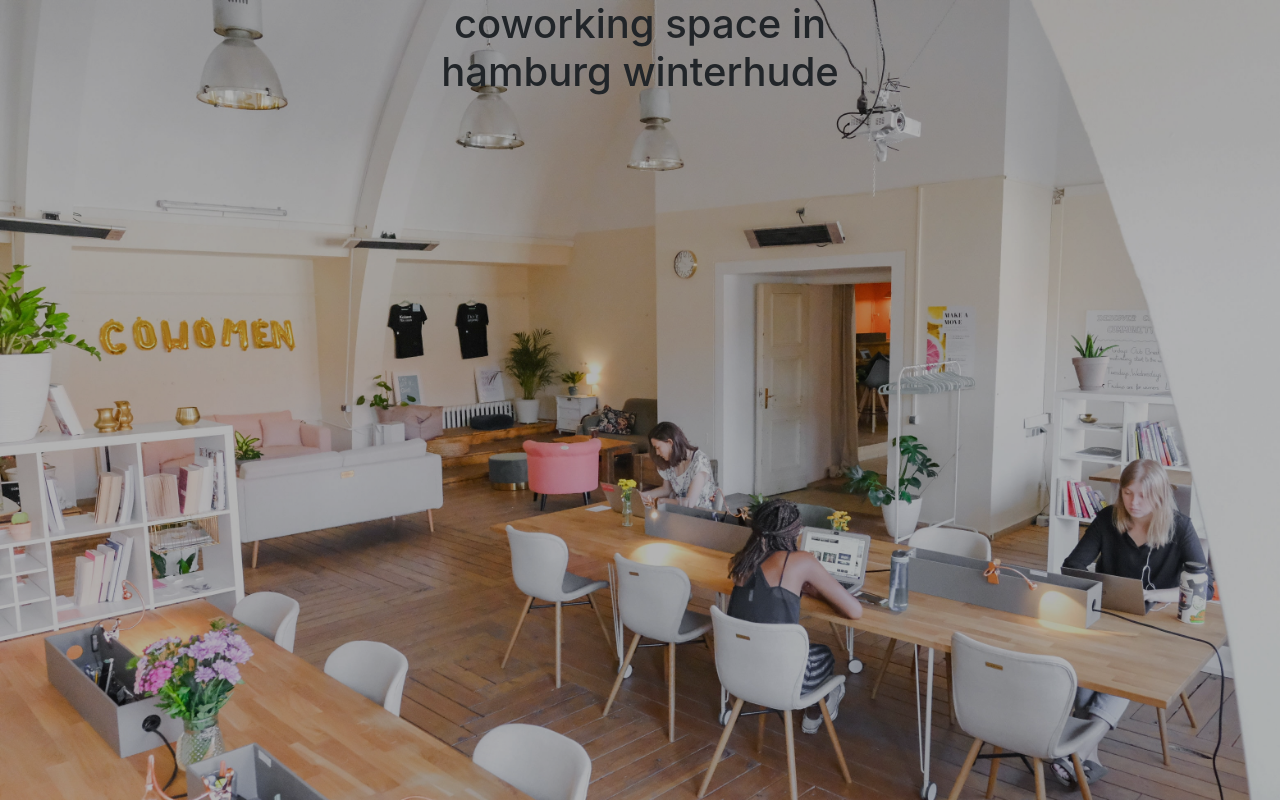
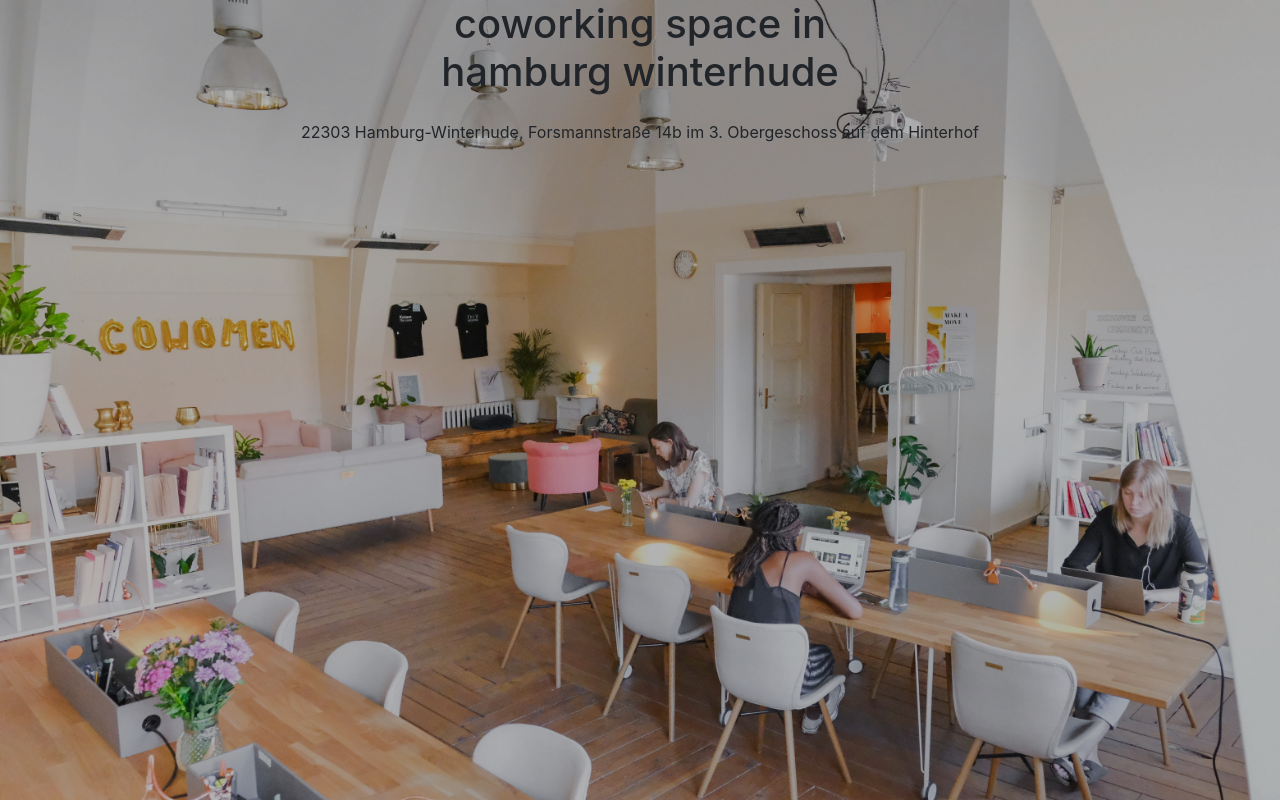
Before and after one commit to Hensga/coworkspace-landing, a website: page dist/index.html in a window 1280 px wide. Drawn offline with nearby package versions, Linux system fonts and the light colour scheme.

Commit message:
Added the paragraph beneath the title

```diff
--- a/dist/index.html
+++ b/dist/index.html
@@ -27,13 +27,16 @@
       style="background-image: url(image/cowomen-lWGRG9_RQHg-unsplash.jpg);"
     >
       <div class="container">
-        <div class="row justify-content-center align-items-center">
+        <div class="row align-items-center justify-content-center">
           <div class="col-md-8 text-center">
             <h1 class="mb-4">
               coworking space in <br />
               hamburg winterhude
             </h1>
-            <p></p>
+            <p>
+              22303 Hamburg-Winterhude, Forsmannstraße 14b im 3. Obergeschoss
+              auf dem Hinterhof
+            </p>
           </div>
         </div>
       </div>
```
